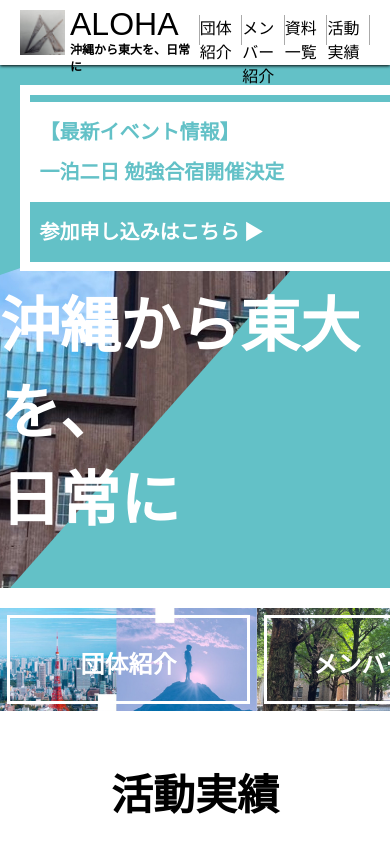
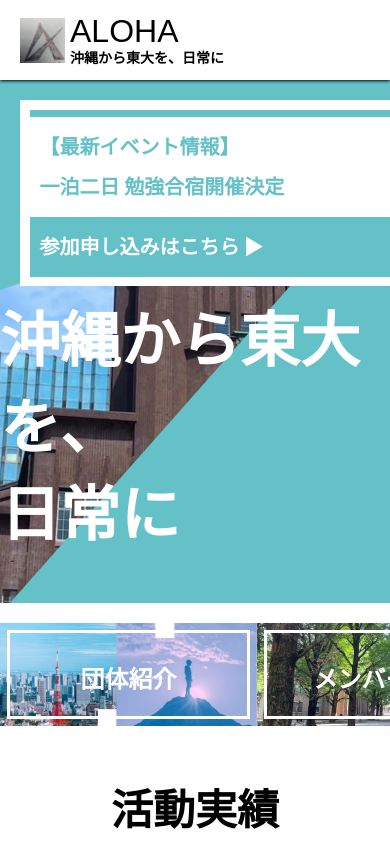
Before and after one commit to ReoYabiku/aloha-hp-next, a Next.js app: page / in a window 390 px wide. Shown: the top 844 px of the page. Built offline with nearby package versions, Linux system fonts and the light colour scheme.

Commit message:
header for phone

```diff
--- a/app/components/organisms/Header.module.css
+++ b/app/components/organisms/Header.module.css
@@ -54,3 +54,22 @@
 	border-right: 1px solid var(--color-header-border);
 	margin-right: 20px;
 }
+
+@media screen and (max-width: 480px) {
+	.header {
+		height: 80px;
+	}
+
+	.title {
+		margin-top: 13px;
+		font-size: 32px;
+	}
+
+	.subtitle {
+		font-size: 14px;
+	}
+
+	.nav {
+		display: none;
+	}
+}
```
